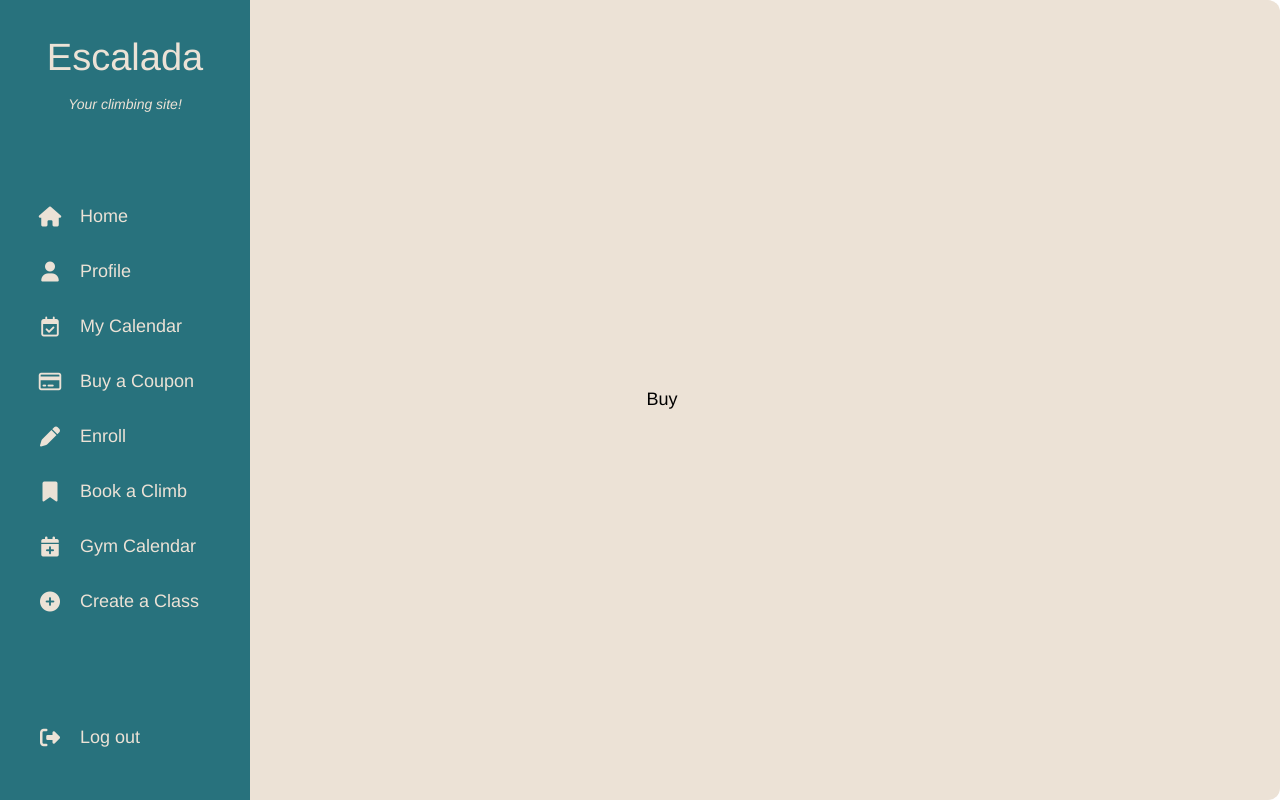
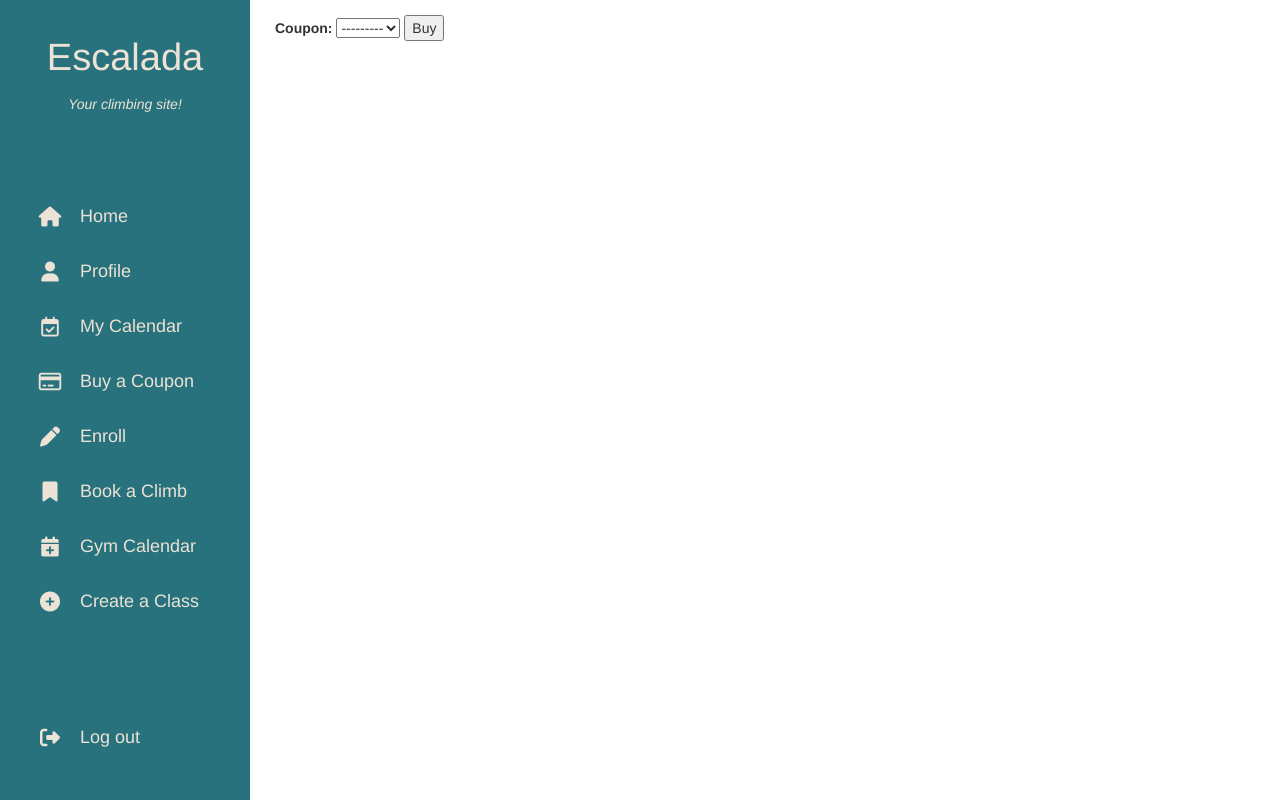
Before and after one commit to Vazkuz/Capstone-Project, a Django app: page /buyCoupon in a window 1280 px wide. Run offline with Django 4.2, Linux system fonts and the light colour scheme; the visitor is signed in with stand-in values (Sample User, id 1); data that the repository does not hold is empty; some libraries are stand-ins or nearby versions.

Commit message:
Input form bug fixed

```diff
--- a/escalada/static/escalada/app.css
+++ b/escalada/static/escalada/app.css
@@ -95,7 +95,7 @@ hr {
     position: relative;
 }
 
- input{
+#navBar input{
     position: absolute;
     height: 100%;
     width: 100%;
```
